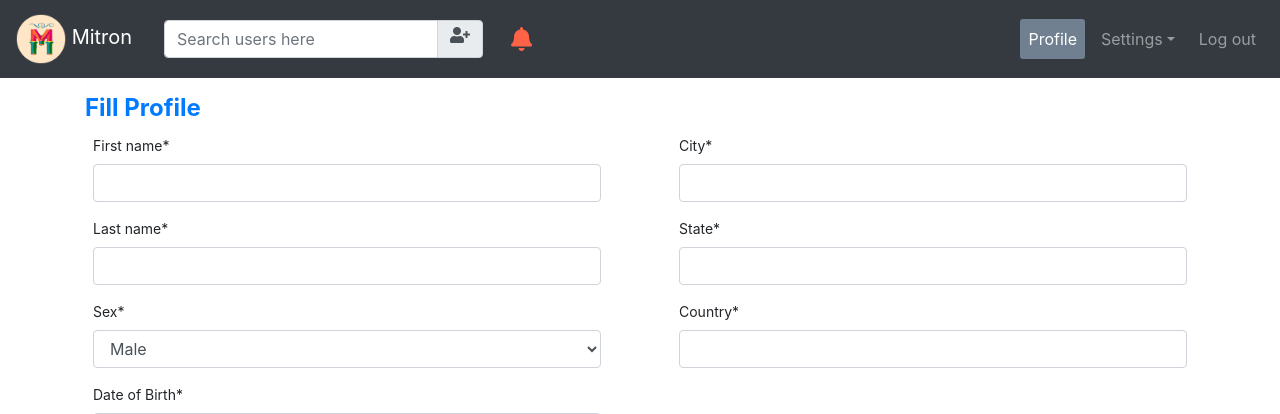
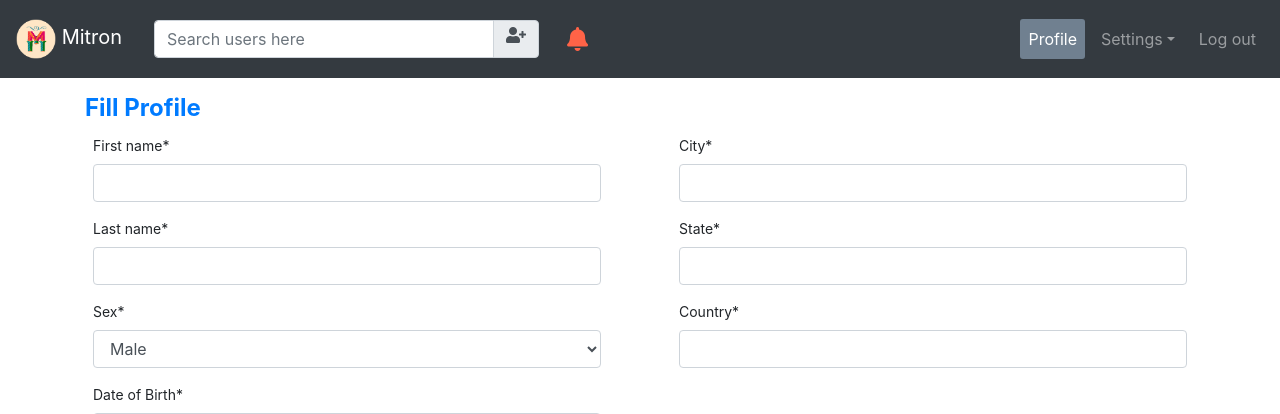
Before and after one commit to shubhankar5/Mitron-A-chatting-app-in-django, a Django app: page /home/profile/ in a window 1280 px wide. Shown: the top 414 px of the page. Run offline with Django 3.2, Linux system fonts and the light colour scheme; the visitor is signed in with stand-in values (Sample User, id 1); data comes from the database, SQL or seed files in the repository; data that the repository does not hold is empty; some libraries are stand-ins or nearby versions.

Commit message:
Update my_css.css

```diff
--- a/users/static/users/css/my_css.css
+++ b/users/static/users/css/my_css.css
@@ -1,6 +1,6 @@
 #logo{
-	width: 50px;
-	height: 50px;
+	width: 40px;
+	height: 40px;
 }
 
 #messages{
@@ -101,13 +101,17 @@
 	cursor: pointer;
 }
 
+#search-users{
+	width: 340px;
+}
+
 #search-results-users{
 	display: none;
 	position: absolute;
 	z-index: 3;
-	left: 130px;
+	left: 133px;
 	top: 58px;
-	width: 410px;
+	width: 415px;
 }
 
 #start-chat-results{
```
